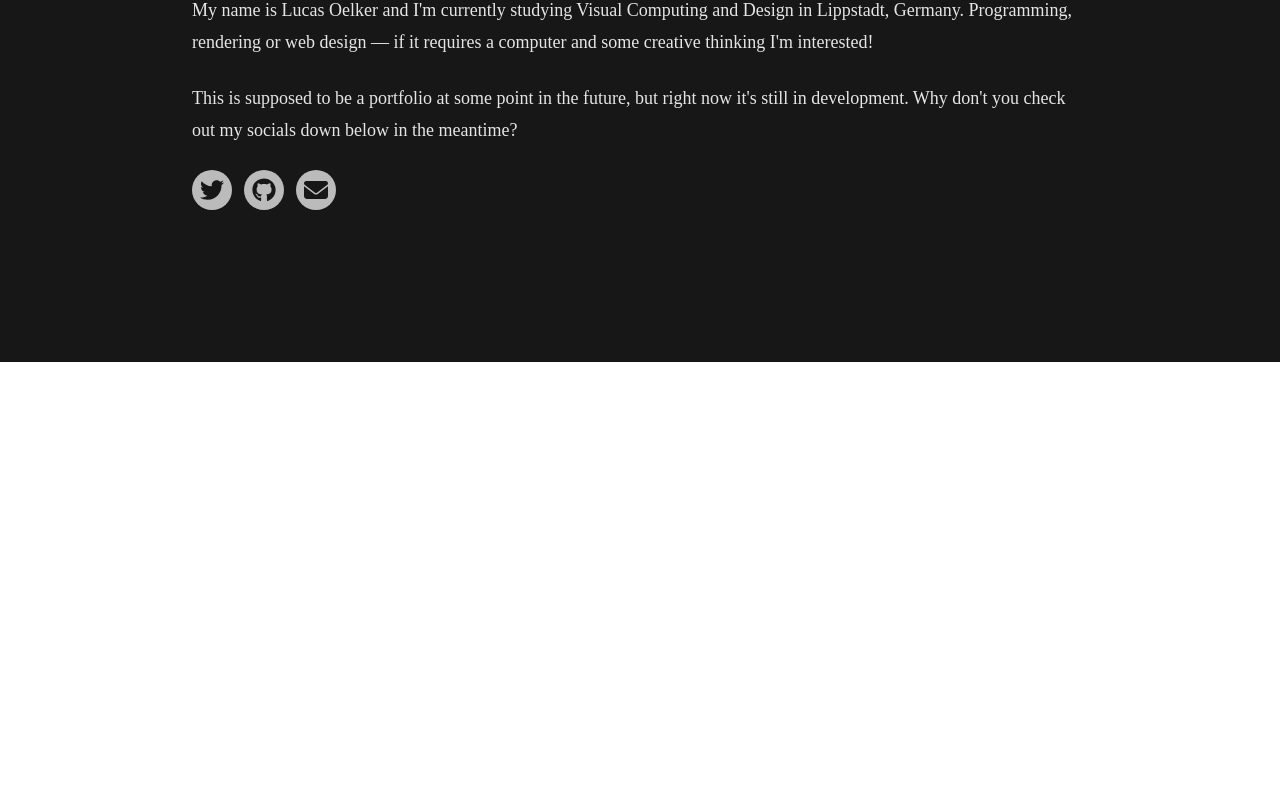
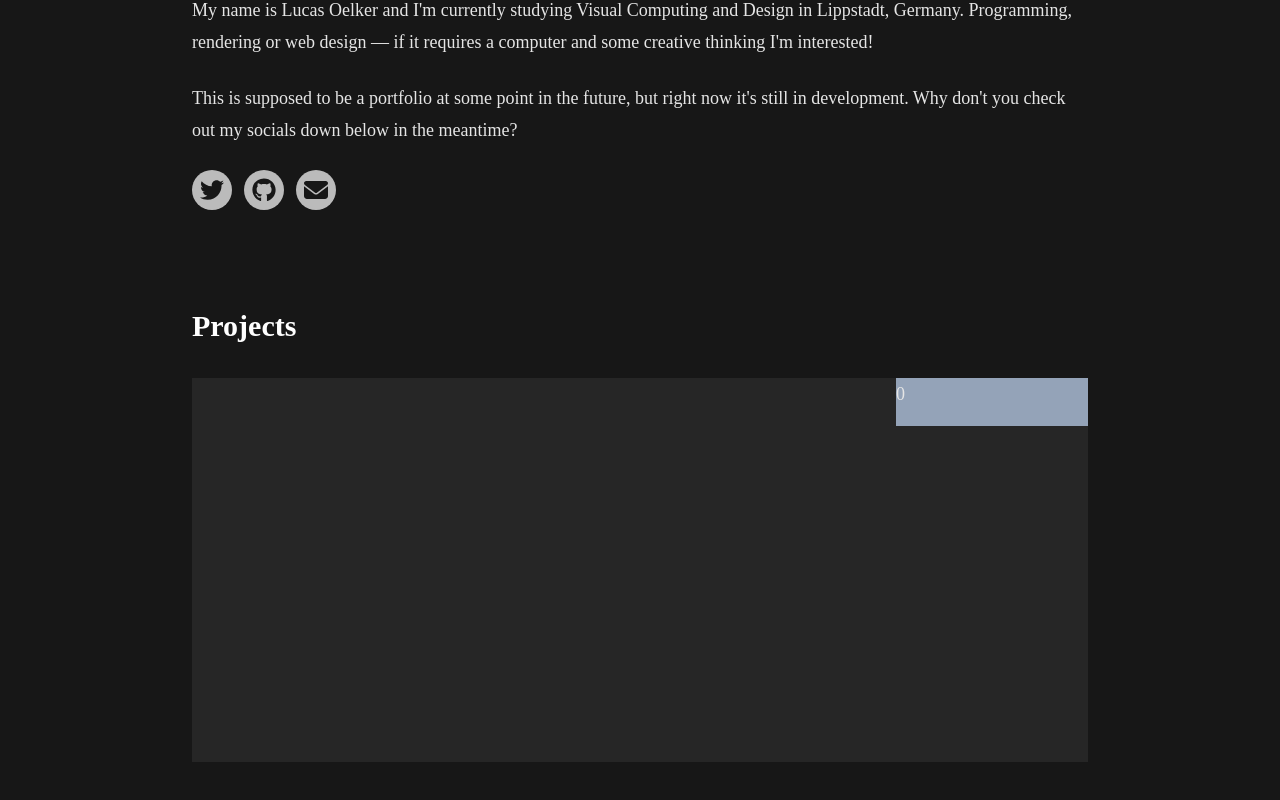
Before and after one commit to LucasOe/portfolio, a React (Vite) app: page / in a window 1280 px wide. Shown: the part 438-1238 px from the top of the page. Before the commit the page ends 800 px from the top, so only its background shows below. Built offline with nearby package versions, Linux system fonts and the light colour scheme.

Commit message:
Add StickyDate

```diff
--- /dev/null
+++ b/src/components/StickyDate.tsx
@@ -0,0 +1,18 @@
+import { useRef } from "react";
+import useParentOffset from "../hooks/useParentOffset";
+
+type DateProps = {
+	className?: string;
+};
+
+export default function StickyDate({ className }: DateProps) {
+	const inputRef = useRef<HTMLDivElement>(null);
+	// The offset to the parent in percentage
+	const parentOffset = useParentOffset(inputRef);
+
+	return (
+		<div ref={inputRef} className={`${className} sticky top-1/2 float-right`}>
+			<div className="h-12 w-48 bg-slate-400">{parentOffset}</div>
+		</div>
+	);
+}
--- /dev/null
+++ b/src/hooks/useParentOffset.ts
@@ -0,0 +1,22 @@
+import { RefObject, useEffect, useState } from "react";
+
+export default function useParentOffset(reference: RefObject<HTMLElement>) {
+	const [scrollPosition, setScrollPosition] = useState(0);
+
+	useEffect(() => {
+		const updatePosition = () => {
+			const element = reference.current;
+			const parent = reference.current?.parentElement;
+			if (element && parent) {
+				const top = element.getBoundingClientRect().top - parent.getBoundingClientRect().top;
+				const height = parent.getBoundingClientRect().height - element.getBoundingClientRect().height;
+				if (height != 0) setScrollPosition(top / height);
+			}
+		};
+		window.addEventListener("scroll", updatePosition);
+		updatePosition();
+		return () => window.removeEventListener("scroll", updatePosition);
+	}, []);
+
+	return scrollPosition;
+}
--- a/src/pages/Home.tsx
+++ b/src/pages/Home.tsx
@@ -1,6 +1,7 @@
 import { faGithub, faTwitter } from "@fortawesome/free-brands-svg-icons";
 import { faEnvelope } from "@fortawesome/free-solid-svg-icons";
 import Social from "../components/Social";
+import StickyDate from "../components/StickyDate";
 
 export default function Home() {
 	return (
@@ -17,12 +18,18 @@ export default function Home() {
 						This is supposed to be a portfolio at some point in the future, but right now it&apos;s still in
 						development. Why don&apos;t you check out my socials down below in the meantime?
 					</p>
+					<div className="mt-6 flex gap-3">
+						<Social icon={faTwitter} link="https://twitter.com/_LucasOe_" newtab />
+						<Social icon={faGithub} link="https://github.com/LucasOe" newtab />
+						<Social icon={faEnvelope} link="mailto:lucas.oelker@gmx.de" />
+					</div>
+					<h2 className="mt-24">Projects</h2>
+					<div className="mt-6 bg-neutral-800">
+						<StickyDate />
+						<div className="h-96" />
+					</div>
+					<div className="h-96" />
 				</article>
-				<div className="flex gap-3 pt-6">
-					<Social icon={faTwitter} link="https://twitter.com/_LucasOe_" newtab />
-					<Social icon={faGithub} link="https://github.com/LucasOe" newtab />
-					<Social icon={faEnvelope} link="mailto:lucas.oelker@gmx.de" />
-				</div>
 			</div>
 		</div>
 	);
```
Also changed, not shown: .prettierrc.json.
